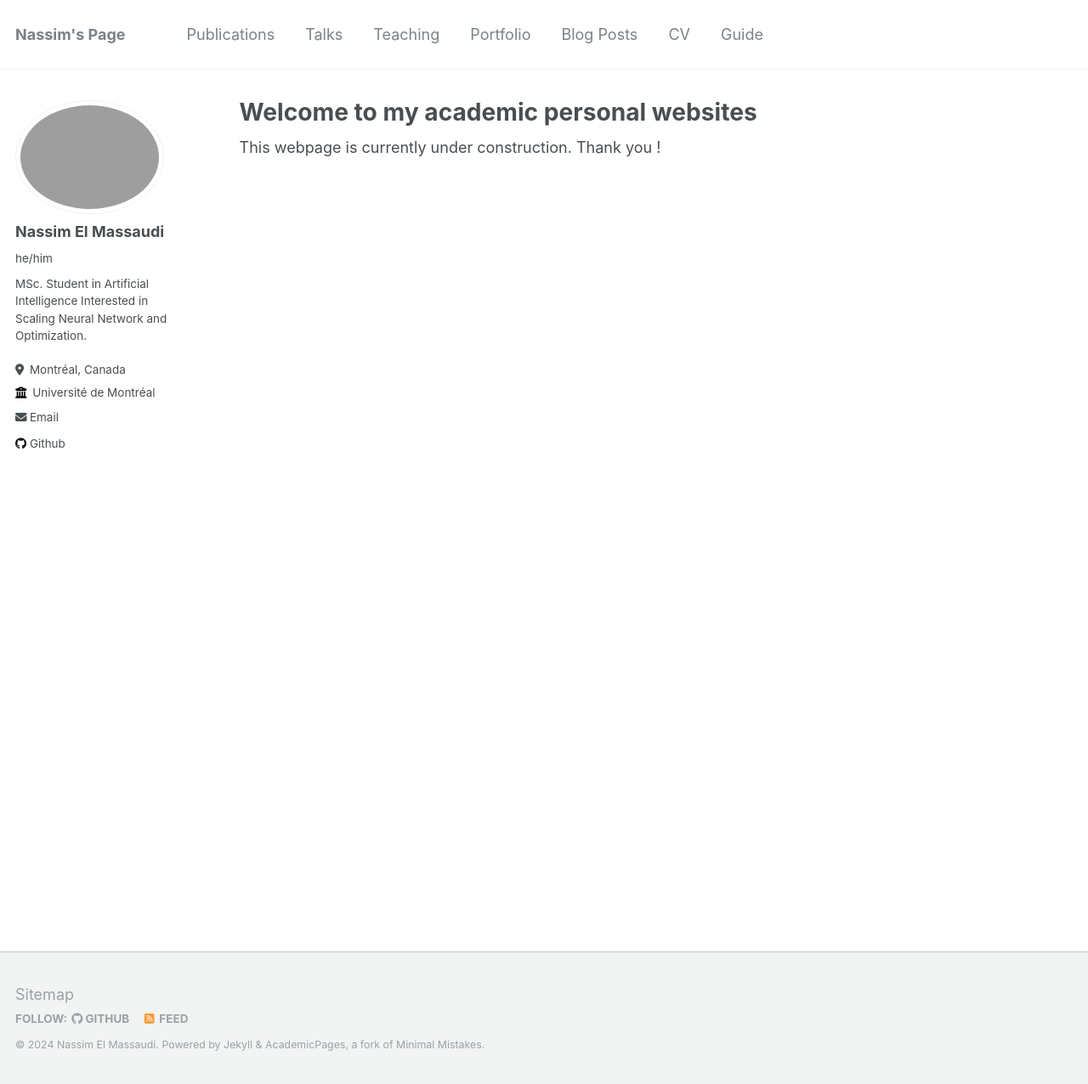
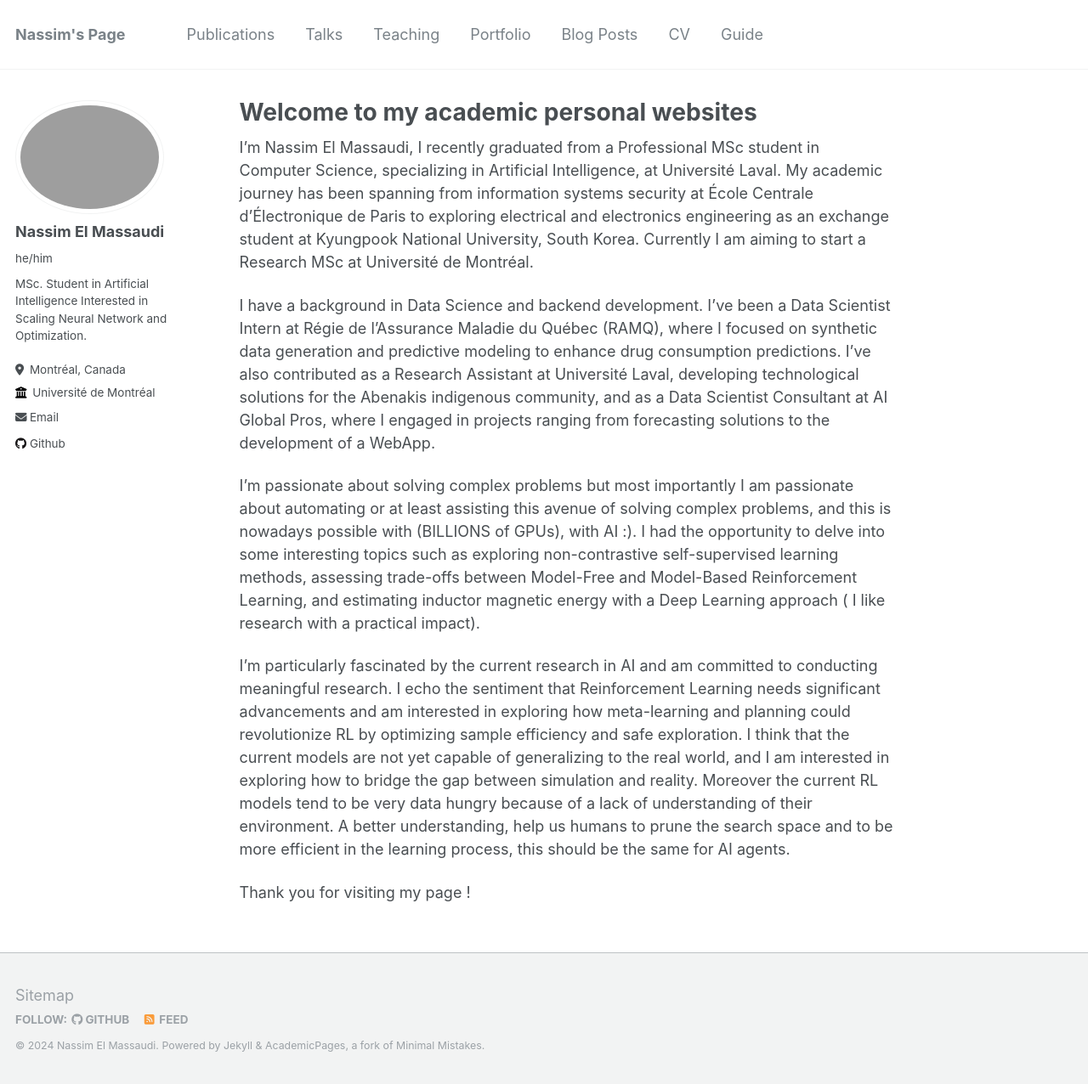
Before and after one commit to nassim-massaudi/nassim-massaudi.github.io, a Jekyll site: the page built from _pages/about.md, in a window 1280 px wide and 1276 px high. Shown: the whole window at 85% size. Built offline with Jekyll 4.4.1, drawn with Linux system fonts in a browser that asks for light colours.

Commit message:
About me updated, need to add some more information about hobbies

```diff
--- a/_pages/about.md
+++ b/_pages/about.md
@@ -7,4 +7,14 @@ redirect_from:
   - /about.html
 ---
 
-This webpage is currently under construction. Thank you !
+ I'm Nassim El Massaudi, I recently graduated from a Professional MSc student in Computer Science, specializing in Artificial Intelligence, at Université Laval. My academic journey has been spanning from information systems security at École Centrale d'Électronique de Paris to exploring electrical and electronics engineering as an exchange student at Kyungpook National University, South Korea. Currently I am aiming to start a Research MSc at Université de Montréal.
+
+I have a background in Data Science and backend development. I've been a Data Scientist Intern at Régie de l'Assurance Maladie du Québec (RAMQ), where I focused on synthetic data generation and predictive modeling to enhance drug consumption predictions. I've also contributed as a Research Assistant at Université Laval, developing technological solutions for the Abenakis indigenous community, and as a Data Scientist Consultant at AI Global Pros, where I engaged in projects ranging from forecasting solutions to the development of a WebApp.
+
+I'm passionate about solving complex problems but most importantly I am passionate about automating or at least assisting this avenue of solving complex problems, and this is nowadays possible with (BILLIONS of GPUs), with AI :). I had the opportunity to delve into some interesting topics such as exploring non-contrastive self-supervised learning methods, assessing trade-offs between Model-Free and Model-Based Reinforcement Learning, and estimating inductor magnetic energy with a Deep Learning approach ( I like research with a practical impact).
+
+I'm particularly fascinated by the current research in AI and am committed to conducting meaningful research. I echo the sentiment that Reinforcement Learning needs significant advancements and am interested in exploring how meta-learning and planning could revolutionize RL by optimizing sample efficiency and safe exploration. I think that the current models are not yet capable of generalizing to the real world, and I am interested in exploring how to bridge the gap between simulation and reality. Moreover the current RL models tend to be very data hungry because of a lack of understanding of their environment. A better understanding, help us humans to prune the search space and to be more efficient in the learning process, this should be the same for AI agents.
+
+<!-- Outside of my academic and professional pursuits, I  -->
+
+Thank you for visiting my page !
```
Also changed, not shown: _pages/cv.md (+3 -3 lines).
